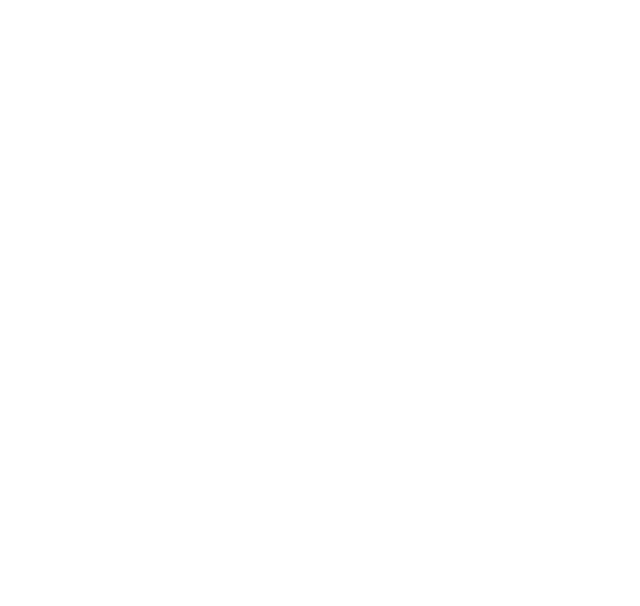
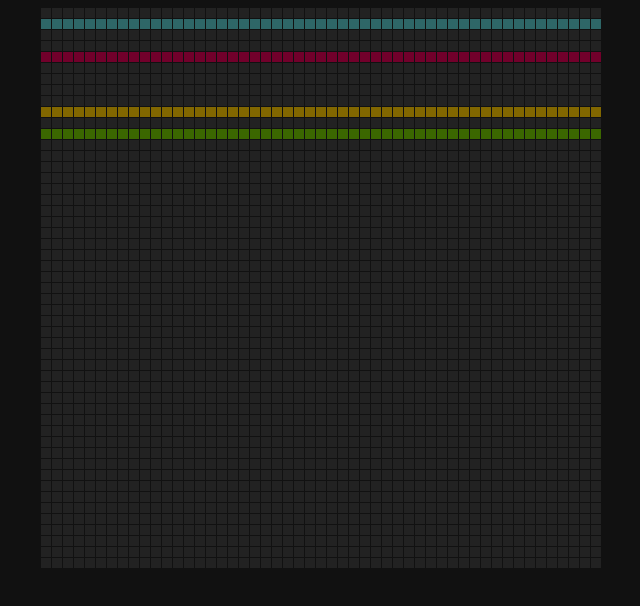
Before and after one commit to pkhan/tron, a plain HTML site: page index.html in a window 1280 px wide. Shown: the whole page, without its empty margins (319-959 px from the left). Drawn offline with nearby package versions, Linux system fonts and the light colour scheme.

Commit message:
basic tron board

```diff
--- a/index.html
+++ b/index.html
@@ -1,8 +1,10 @@
 <html>
 <head>
   <title>Tron</title>
+  <link rel="stylesheet" type="text/css" href="styles.css">
+  <script src="http://ajax.googleapis.com/ajax/libs/jquery/2.1.0/jquery.min.js"></script>
+  <script src="tron.js"></script>
 </head>
 <body>
-
 </body>
 </html>
--- /dev/null
+++ b/styles.css
@@ -0,0 +1,48 @@
+body{
+  background-color: #111;
+}
+
+.grid{
+  height: 400px;
+  width: 400px;
+  margin: auto;
+}
+
+.cell{
+  background-color: #222;
+  margin-right: 1px;
+  margin-bottom: 1px;
+  float: left;
+}
+
+.tron1{
+  background-color: #6CC;
+}
+
+.tron1.path{
+  background-color: #2E6667;
+}
+
+.tron2{
+  background-color: #F06;
+}
+
+.tron2.path{
+  background-color: #72002B;
+}
+
+.tron3{
+  background-color: #FC0;
+}
+
+.tron3.path{
+  background-color: #816700;
+}
+
+.tron4{
+  background-color: #9F0;
+}
+
+.tron4.path{
+  background-color: #3B6700;
+}
--- /dev/null
+++ b/tron.js
@@ -0,0 +1,32 @@
+$(function(){
+    var gridLength = 51; //cells
+    var cellSize = 11; //px
+
+    var styles = $('<style type="text/css">.cell{ height: ' + (cellSize-1) + 'px; width: ' + (cellSize-1) + 'px}</style>');
+
+    var grid = $('<div class="grid"></div>');
+
+    grid.css("width", (gridLength*cellSize)+"px");
+    grid.css("height", (gridLength*cellSize)+"px");
+
+    for(var i=0; i<gridLength; i++){
+      for(var j=0; j<gridLength; j++){
+
+        //get rid of this part BEGIN
+        if(i === 1){
+          grid.append('<div class="cell tron1 path"></div>');
+        }else if(i === 4){
+          grid.append('<div class="cell tron2 path"></div>');
+        }else if(i === 9){
+          grid.append('<div class="cell tron3 path"></div>');
+        }else if(i === 11){
+          grid.append('<div class="cell tron4 path"></div>');
+        } else {
+        // END
+
+          grid.append('<div class="cell"></div>');
+        }
+      }
+    }
+    $('body').append(grid).append(styles);
+});
```
